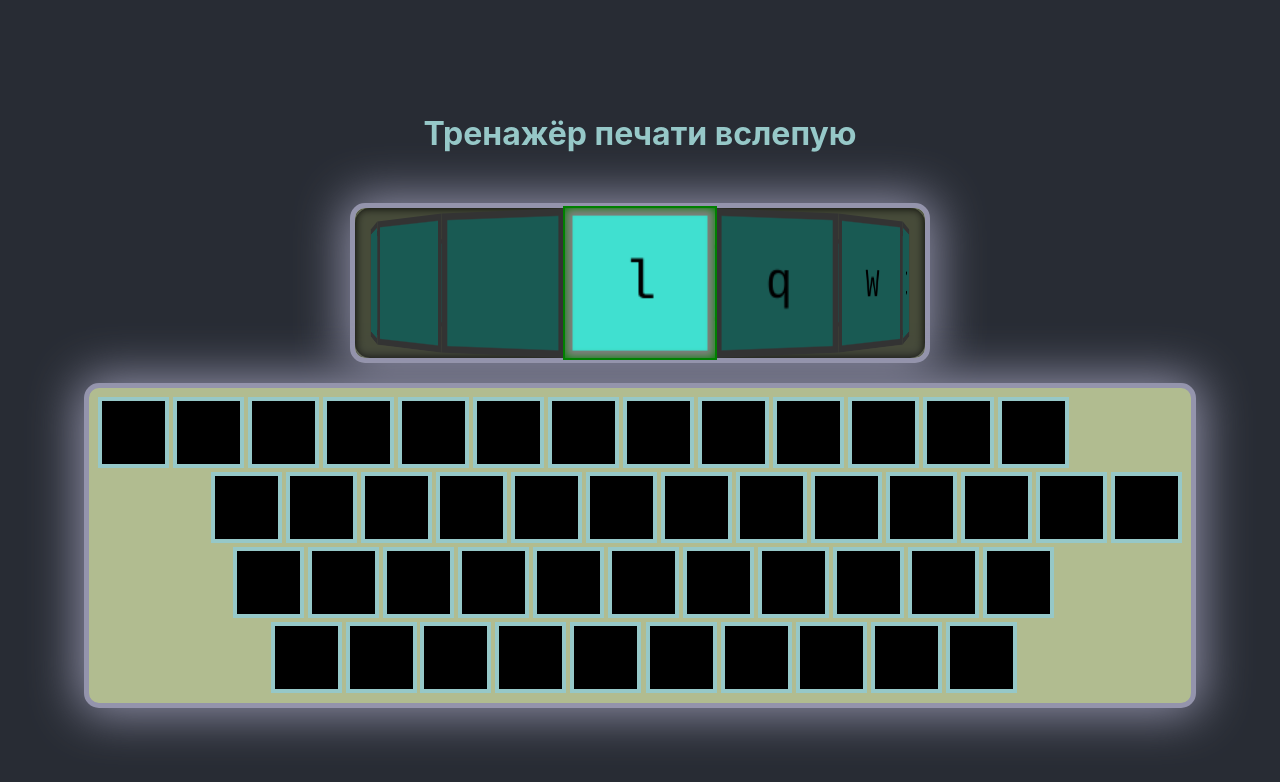
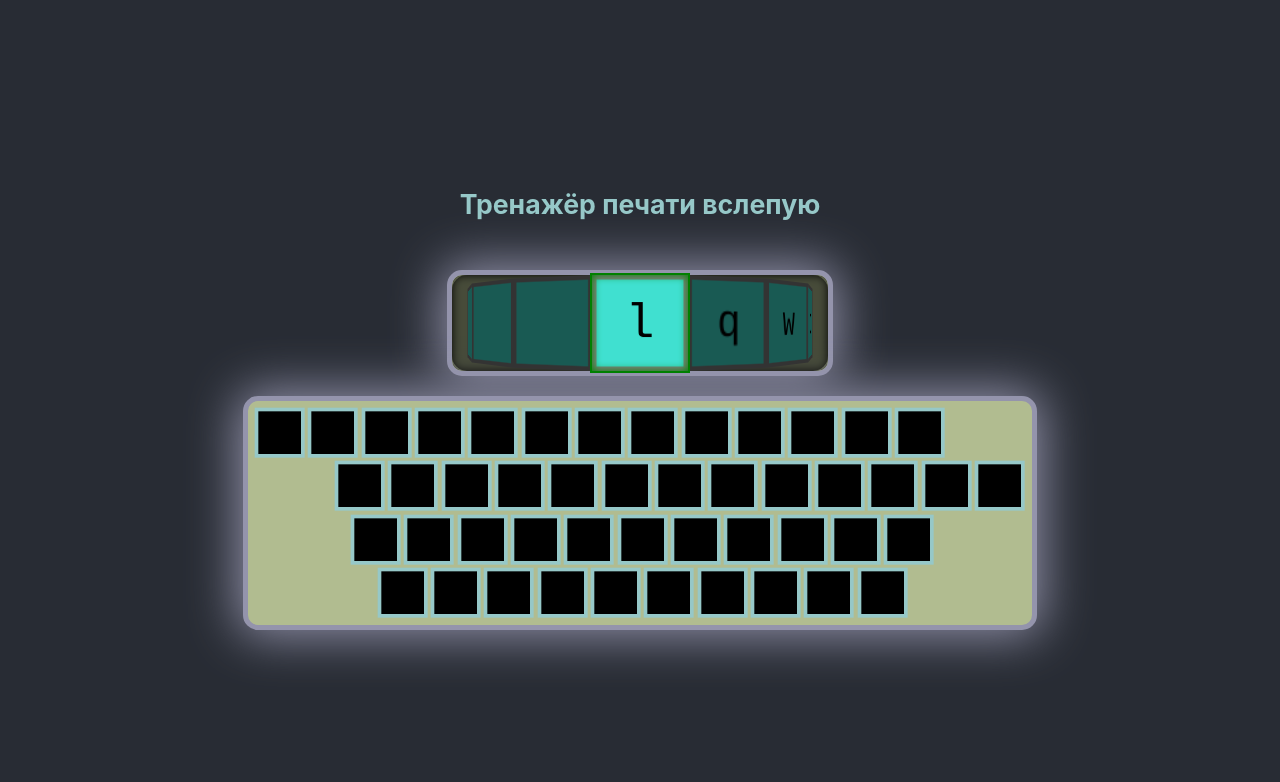
Before and after one commit to yryryk/learn-keyboard, a React (Create React App) app: page / in a window 1280 px wide. Shown: the top 782 px of the page. Built offline with nearby package versions, Linux system fonts and the light colour scheme.

Commit message:
feat: add resize event listener

```diff
--- a/src/App.css
+++ b/src/App.css
@@ -1,4 +1,6 @@
 .App {
+  --unit: 50px;
+  font-size: calc( var(--unit) / 4 );
   text-align: center;
   background-color: #282c34;
   min-height: 100vh;
--- a/src/App.jsx
+++ b/src/App.jsx
@@ -7,6 +7,7 @@ import Keyboard from './components/Keyboard/Keyboard';
 
 function App() {
   const [headline, setHeadline] = useState('Тренажёр печати вслепую');
+  const [unit, setUnit] = useState(window.innerWidth/24);
   const [position, setPosition] = useState(0);
   const [count, setCount] = useState(0);
   const [isEnd, setIsEnd] = useState(false);
@@ -65,15 +66,24 @@ function App() {
       window.removeEventListener("keydown", handleKeyPress);
     };
   }, [getTimeInterval, isEnd, language, lettersOrder, lettersStats, position, setLettersStats]);
+  useEffect(() => {
+    function handleResize() {
+      setUnit(window.innerWidth/24);
+    };
+    window.addEventListener("resize", handleResize);
+    return () => {
+      window.removeEventListener("resize", handleResize);
+    };
+  }, []);
   return (
-    <div className="App">
+    <div className="App" style={{ "--unit": unit + "px" }}>
       <header className="header">
 
       </header>
       <main className="main">
         <h1 className="headline">{headline}</h1>
         <Letters lettersOrder={lettersOrder} position={position} quantity={quantity} setIsEnd={setIsEnd}/>
-        <Keyboard language={language} count={count} pressedButton={pressedButton} expectedButton={expectedButton} />
+        <Keyboard language={language} count={count} pressedButton={pressedButton} expectedButton={expectedButton} unit={unit} />
       </main>
       <footer className="footer">
 
--- a/src/components/Keyboard/Keyboard.css
+++ b/src/components/Keyboard/Keyboard.css
@@ -1,5 +1,4 @@
 .keyboard {
-  --unit: 50px;
   width: calc(var(--unit) * 14.7);
   height:  calc(var(--unit) * 4.2);
   margin: 20px auto 0;
--- a/src/components/Keyboard/Keyboard.jsx
+++ b/src/components/Keyboard/Keyboard.jsx
@@ -5,8 +5,7 @@ import Button from "./canvasElements/button";
 import Arrow from "./canvasElements/arrow";
 import { letters } from "../../constants/constants";
 
-function Keyboard({ language, count, pressedButton, expectedButton }) {
-  const [unit, setUnit] = useState(75);
+function Keyboard({ language, count, pressedButton, expectedButton, unit }) {
   const [buttons, setButtons] = useState({});
   const [ctx, setCtx] = useState(null);
   const [defaultOutlineColor, setDefaultOutlineColor] =
@@ -54,7 +53,7 @@ function Keyboard({ language, count, pressedButton, expectedButton }) {
         background: "black",
         color: "white",
         outlineColor: defaultOutlineColor,
-        gap: 6,
+        gap: Math.fround(unit / 10),
       });
     }
     setButtons(buttons);
@@ -66,7 +65,8 @@ function Keyboard({ language, count, pressedButton, expectedButton }) {
         yEnd: 90,
         isArrowVisible: false,
         background: "yellow",
-        lineThickness: 12,
+        lineThickness: Math.floor(unit / 6),
+        endGap:  Math.floor(unit / 4),
       })
     );
   }, [defaultOutlineColor, language, unit]);
--- a/src/components/Keyboard/canvasElements/arrow.jsx
+++ b/src/components/Keyboard/canvasElements/arrow.jsx
@@ -7,6 +7,7 @@ export default class Arrow {
     isArrowVisible,
     background,
     lineThickness,
+    endGap,
   }) {
     this.xStart = xStart;
     this.yStart = yStart;
@@ -15,11 +16,7 @@ export default class Arrow {
     this.isArrowVisible = isArrowVisible;
     this.background = background;
     this.lineThickness = lineThickness;
-    this.xLength = (this.xEnd - this.xStart);
-    this.yLength = (this.yEnd - this.yStart);
-    this.length = Math.sqrt(this.xLength ** 2 + this.yLength ** 2);
-    this.xLength1 = Math.round(this.yLength * this.lineThickness / this.length);
-    this.yLength1 = Math.round(this.xLength * this.lineThickness / this.length);
+    this.endGap = endGap;
   }
   draw(ctx) {
     if (this.isArrowVisible) {
@@ -28,11 +25,13 @@ export default class Arrow {
       this.length = Math.sqrt(this.xLength ** 2 + this.yLength ** 2);
       this.xLength1 = Math.round(this.yLength * this.lineThickness / this.length);
       this.yLength1 = Math.round(this.xLength * this.lineThickness / this.length);
+      this.xLength2 = Math.round(this.xLength * this.endGap / this.length);
+      this.yLength2 = Math.round(this.yLength * this.endGap / this.length);
       ctx.fillStyle = this.background;
       ctx.beginPath();
       ctx.moveTo(this.xStart, this.yStart);
       ctx.lineTo(this.xStart - this.xLength1, this.yStart + this.yLength1);
-      ctx.lineTo(this.xEnd, this.yEnd);
+      ctx.lineTo(this.xEnd - this.xLength2, this.yEnd - this.yLength2);
       ctx.lineTo(this.xStart + this.xLength1, this.yStart - this.yLength1);
       ctx.closePath();
       ctx.fill();
--- a/src/components/Keyboard/canvasElements/button.jsx
+++ b/src/components/Keyboard/canvasElements/button.jsx
@@ -29,7 +29,7 @@ export default class Button {
     this.gap = gap;
   }
   drawLowerLayer(ctx) {
-    ctx.lineWidth = 6;
+    ctx.lineWidth = this.gap;
     ctx.strokeStyle = this.outlineColor;
     ctx.strokeRect(
       this.x + this.gap - 1,
@@ -52,7 +52,7 @@ export default class Button {
       ctx.arc(
         this.x + this.width / 2,
         this.y + this.height / 2,
-        this.fontSize * 1.05,
+        this.fontSize * 1.25,
         0,
         2 * Math.PI,
         false
--- a/src/components/Loop/Loop.css
+++ b/src/components/Loop/Loop.css
@@ -1,7 +1,7 @@
 .loopWrapper {
   --angle: 0deg;
-  --height: 100px;
-  --width: 100px;
+  --height: calc(var(--unit) * 1.2);
+  --width: calc(var(--unit) * 1.2);
   --loopWrapperWidth: var(--width);
   --loopContainerPerspective: var(--width);
   margin: auto;
--- a/src/components/Loop/LoopElement/LoopElement.css
+++ b/src/components/Loop/LoopElement/LoopElement.css
@@ -7,7 +7,7 @@
   display: flex;
   justify-content: center;
   align-items: center;
-  font-size: 36px;
+  font-size: calc( var(--width) / 2 );
   background-color: gray;
 }
 
```
